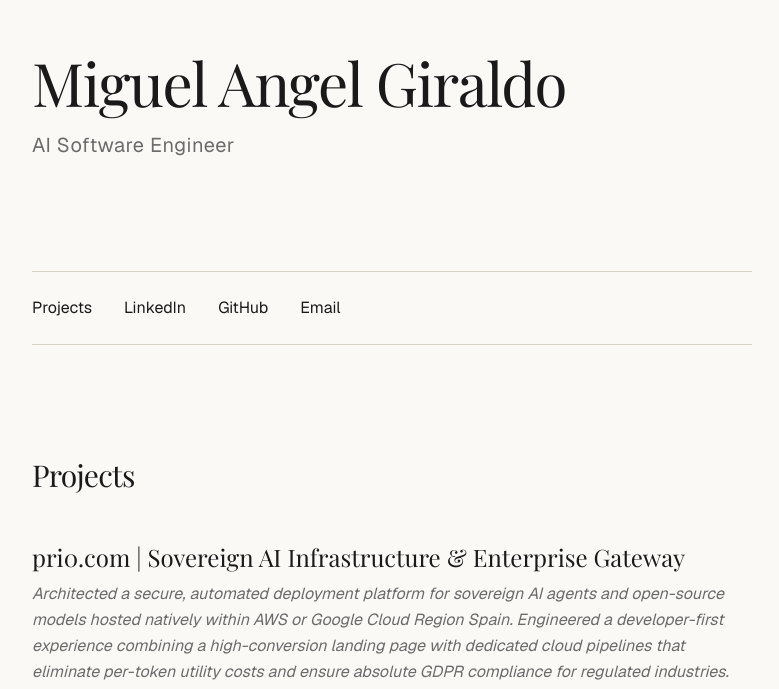
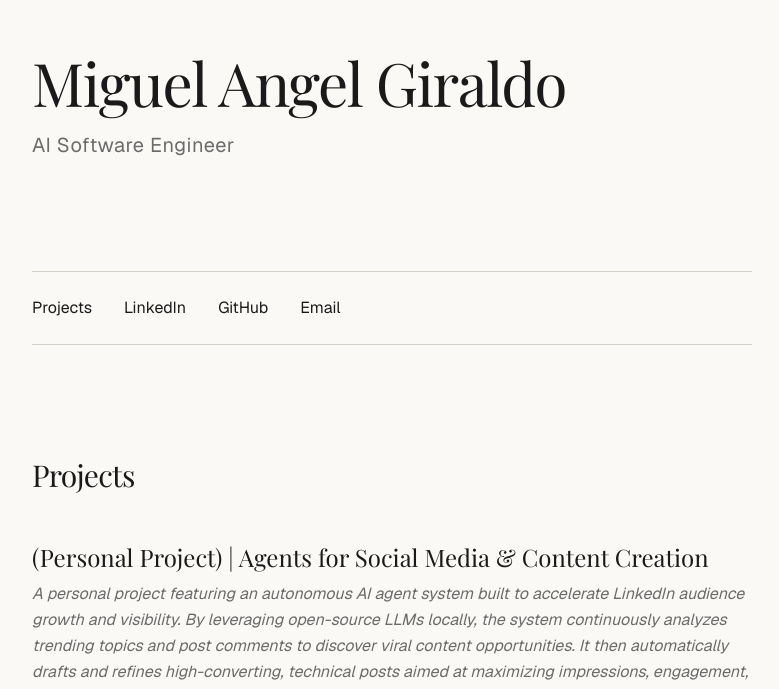
Before and after one commit to MiguelAngelGiraldoPolanco/portfolio, a Next.js app: page / in a window 1280 px wide. Shown: the part 111-800 px from the top of the page, without its empty margins (248-1027 px from the left). Built offline with nearby package versions, Linux system fonts and the light colour scheme; a web font is replaced by a local one.

Commit message:
style: add the last eprsonal project

```diff
--- a/components/portfolio/project.tsx
+++ b/components/portfolio/project.tsx
@@ -1,5 +1,12 @@
 "use client";
 const projects = [
+    {
+        title: "(Personal Project) | Agents for Social Media & Content Creation",
+        description: "A personal project featuring an autonomous AI agent system built to accelerate LinkedIn audience growth and visibility. By leveraging open-source LLMs locally, the system continuously analyzes trending topics and post comments to discover viral content opportunities. It then automatically drafts and refines high-converting, technical posts aimed at maximizing impressions, engagement, and follower conversion without relying on expensive external APIs.",
+        link: "#",
+        githubf: "#",
+        githubb: "https://github.com/MiguelAngelGiraldoPolanco/crew_linkedin",
+    },
     {
         title: "pri0.com | Sovereign AI Infrastructure & Enterprise Gateway",
         description: "Architected a secure, automated deployment platform for sovereign AI agents and open-source models hosted natively within AWS or Google Cloud Region Spain. Engineered a developer-first experience combining a high-conversion landing page with dedicated cloud pipelines that eliminate per-token utility costs and ensure absolute GDPR compliance for regulated industries.",
```
